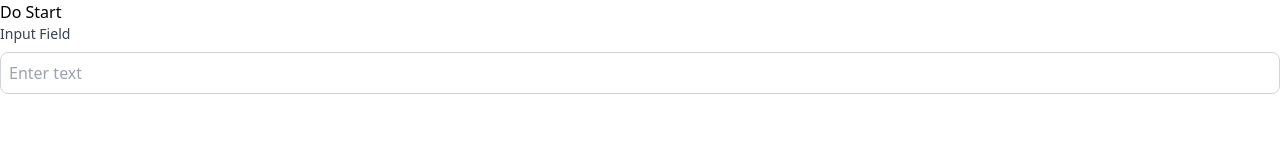
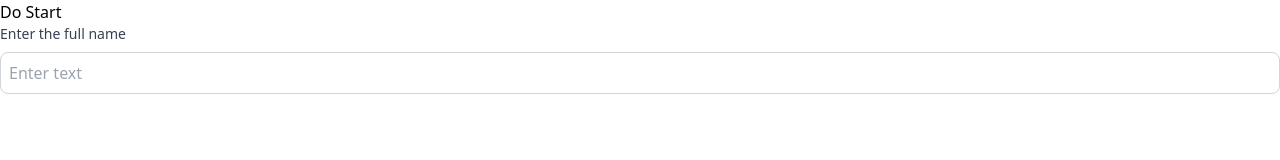
Before and after one commit to touhid9teen/Certify360, a React (Vite) app in the folder frontend/: page / in a window 1280 px wide. Shown: the top 160 px of the page. Built offline with nearby package versions, Linux system fonts and the light colour scheme.

Commit message:
Label is created

```diff
--- a/frontend/src/App.jsx
+++ b/frontend/src/App.jsx
@@ -1,6 +1,7 @@
 // App Component
 import React, { useState } from 'react';
-import InputField from './elements/inputField';
+import InputField from './elements/InputField';
+import Label from './elements/Label';
 
 function App() {
   const [value, setValue] = useState("");
@@ -22,12 +23,11 @@ function App() {
     <>
       <div>Do Start</div>
       <div className="flex flex-col">
-        <label
-          htmlFor="inputField"
-          className="mb-2 text-sm font-medium text-gray-700"
-        >
-          Input Field
-        </label>
+      <Label
+                labelText="Enter the full name"
+                htmlFor="inputField"
+                customClass="mb-2 text-sm font-medium text-gray-700"
+            />
         <InputField
           id="inputField"
           name="inputField"
--- /dev/null
+++ b/frontend/src/elements/Label.tsx
@@ -0,0 +1,18 @@
+interface LabelProps {
+    labelText: string;
+    htmlFor?: string;
+    customClass?: string;
+}
+
+const Label: React.FC<LabelProps> = (props: LabelProps) => {
+    const { labelText, htmlFor, customClass } = props;
+    const labelClass = customClass ?? "font-medium text-xs text-deep-blue";
+
+    return (
+        <label className={`${labelClass} inline-block`} htmlFor={htmlFor}>
+            {labelText}
+        </label>
+    );
+};
+
+export default Label;
```
Also changed, not shown: frontend/src/elements/InputField.tsx (renamed from frontend/src/elements/inputField.tsx).
